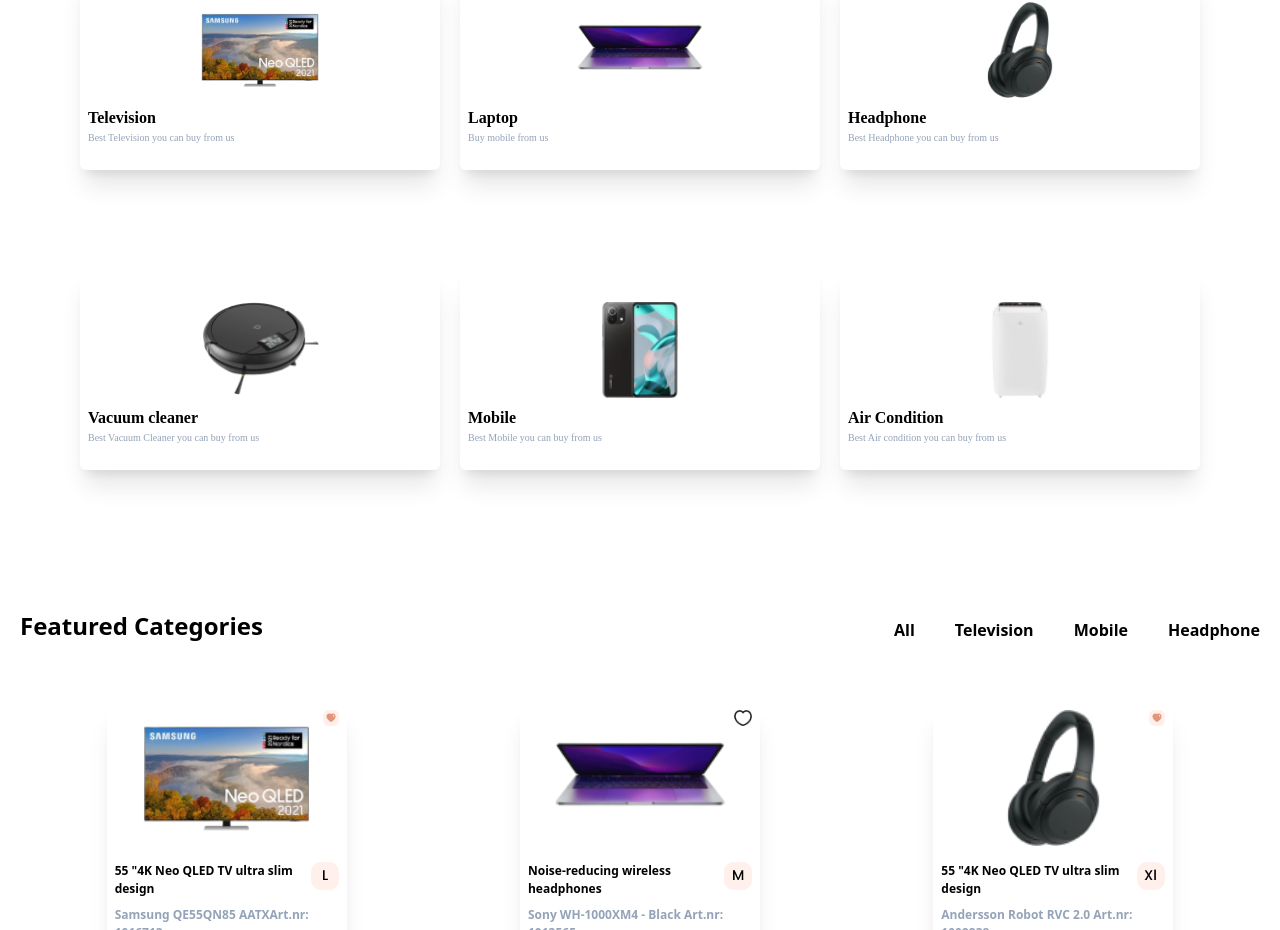
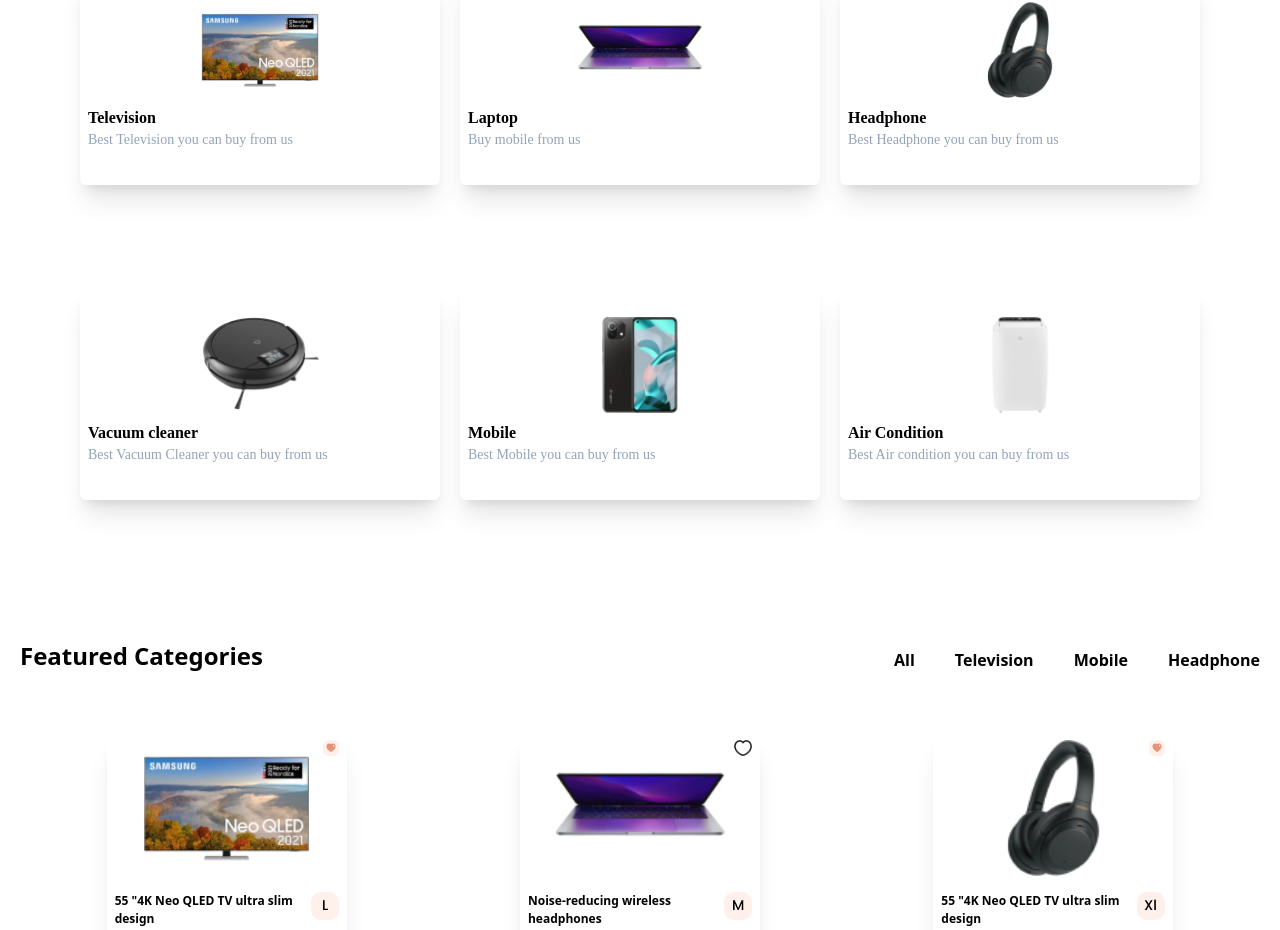
Before and after one commit to Sadab-7878/Leonics_Ecommerce, a React (Create React App) app: page / in a window 1280 px wide. Shown: the part 816-1746 px from the top of the page. Built offline with nearby package versions, Linux system fonts and the light colour scheme.

Commit message:
5th commit

```diff
--- a/src/Components/Categories/Pcategory.js
+++ b/src/Components/Categories/Pcategory.js
@@ -44,7 +44,7 @@
           return (
             <div
               key={i}
-              className="shadow-xl my-10    h-[200px] hover:scale-105 duration-500 rounded-md"
+              className="shadow-xl my-10    h-[215px] hover:scale-105 duration-500 rounded-md"
             >
               <div className="flex flex-col items-center pt-8">
                 <img src={element.image} alt="" className="h-24" />
@@ -54,7 +54,7 @@
                 <div className='font-["Poppins"] font-bold pt-2'>
                   {element.categoryName}
                 </div>
-                <div className='text-[10px] text-slate-400 font-["Poppins"]'>
+                <div className='text-sm text-slate-400 font-["Poppins"]'>
                   {element.subtitle}
                 </div>
               </div>
```
